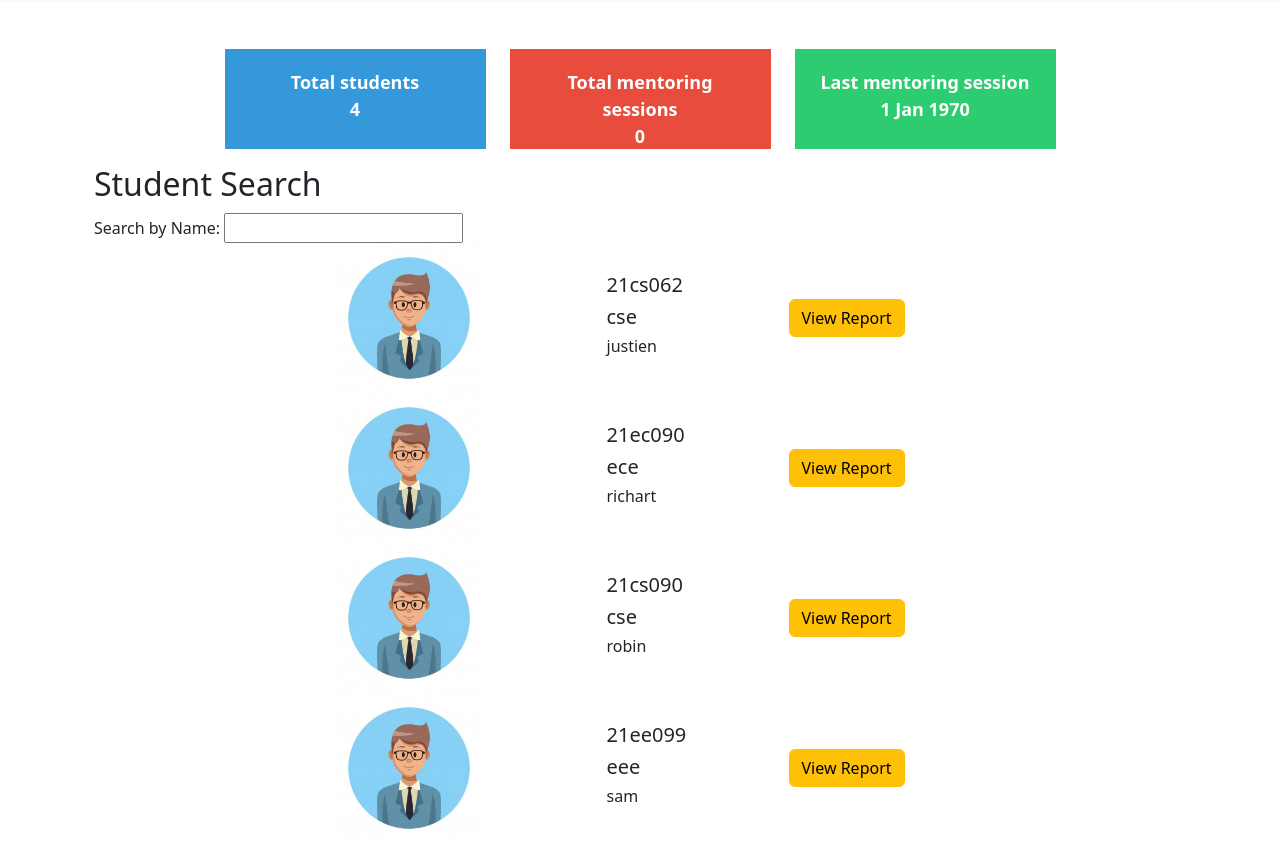
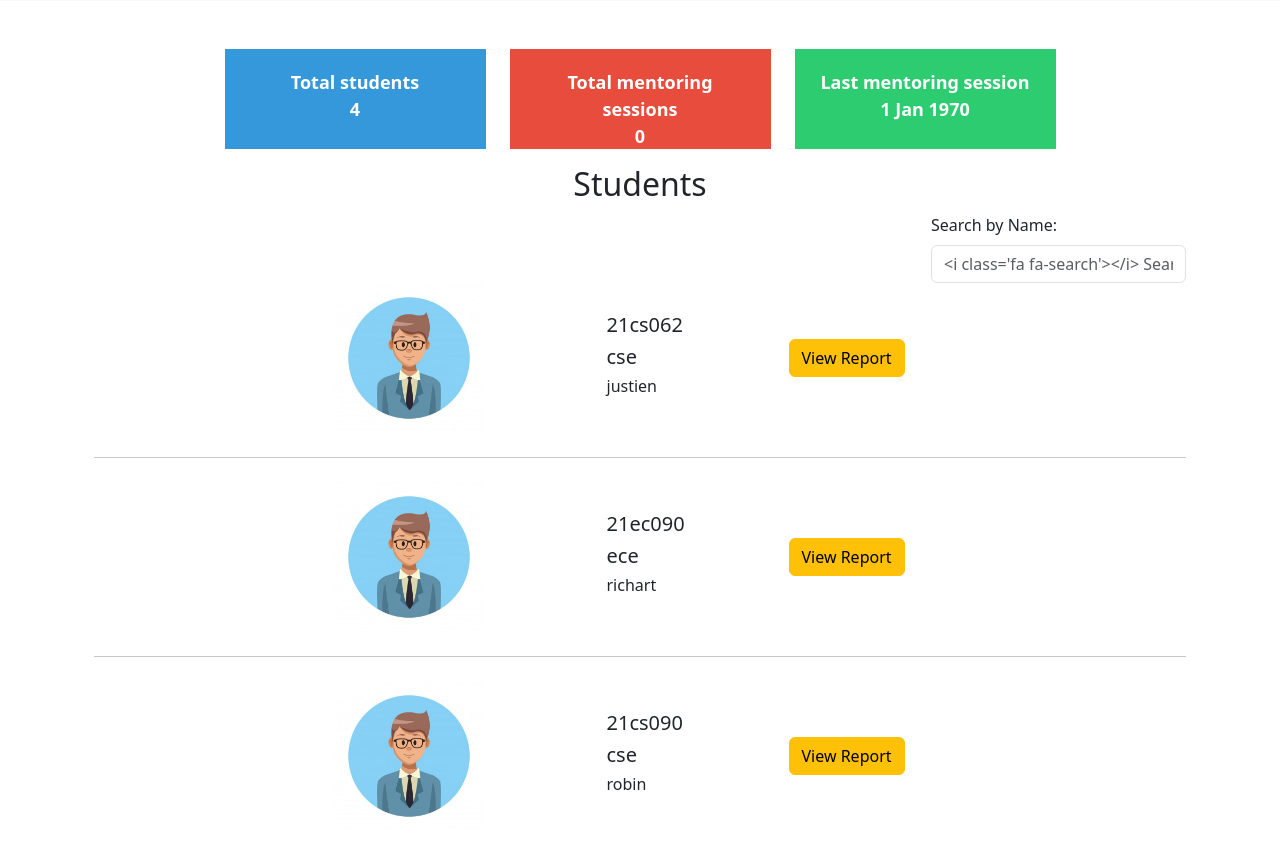
Before and after one commit to gowtham2004/feedback_ccet, a PHP site: page /report.php in a window 1280 px wide. Shown: the part 325-1167 px from the top of the page. Run offline with PHP 8.4, Linux system fonts and the light colour scheme; a user stored in the database is signed in; data comes from the database, SQL or seed files in the repository.

Commit message:
srchbx alnmt

```diff
--- a/report.php
+++ b/report.php
@@ -60,6 +60,8 @@ try {
     <title>Feedback Entries</title>
     <link href="https://cdn.jsdelivr.net/npm/bootstrap@5.3.2/dist/css/bootstrap.min.css" rel="stylesheet"
         integrity="sha384-T3c6CoIi6uLrA9TneNEoa7RxnatzjcDSCmG1MXxSR1GAsXEV/Dwwykc2MPK8M2HN" crossorigin="anonymous">
+    <link rel="stylesheet" href="https://cdnjs.cloudflare.com/ajax/libs/font-awesome/4.7.0/css/font-awesome.min.css">
+
     <style>
         ul {
             list-style-type: none;
@@ -146,9 +148,19 @@ try {
             </div>
         </div>
         <div class="container mt-3">
-            <h2>Student Search</h2>
-            <label for="searchInput">Search by Name:</label>
-            <input type="text" id="searchInput" oninput="filterStudents()">
+            <h2 class="text-center">Students</h2>
+
+            <div class="row justify-content-end">
+
+                <div class="col-3">
+                    <label for="searchInput" class="form-label">Search by Name:</label>
+                    <input type="text" id="searchInput" class="form-control"
+                        placeholder="<i class='fa fa-search'></i> Search" oninput="filterStudents()">
+
+                </div>
+
+            </div>
+
             <div class="container">
                 <div class="row">
                     <div id="studentContainer">
@@ -303,6 +315,7 @@ try {
                             View Report
                         </button>
                     </div>
+                    <hr class="my-4">
                 </div>
                 `;
 
```
Lines whose indentation alone changed are shown as unchanged.
